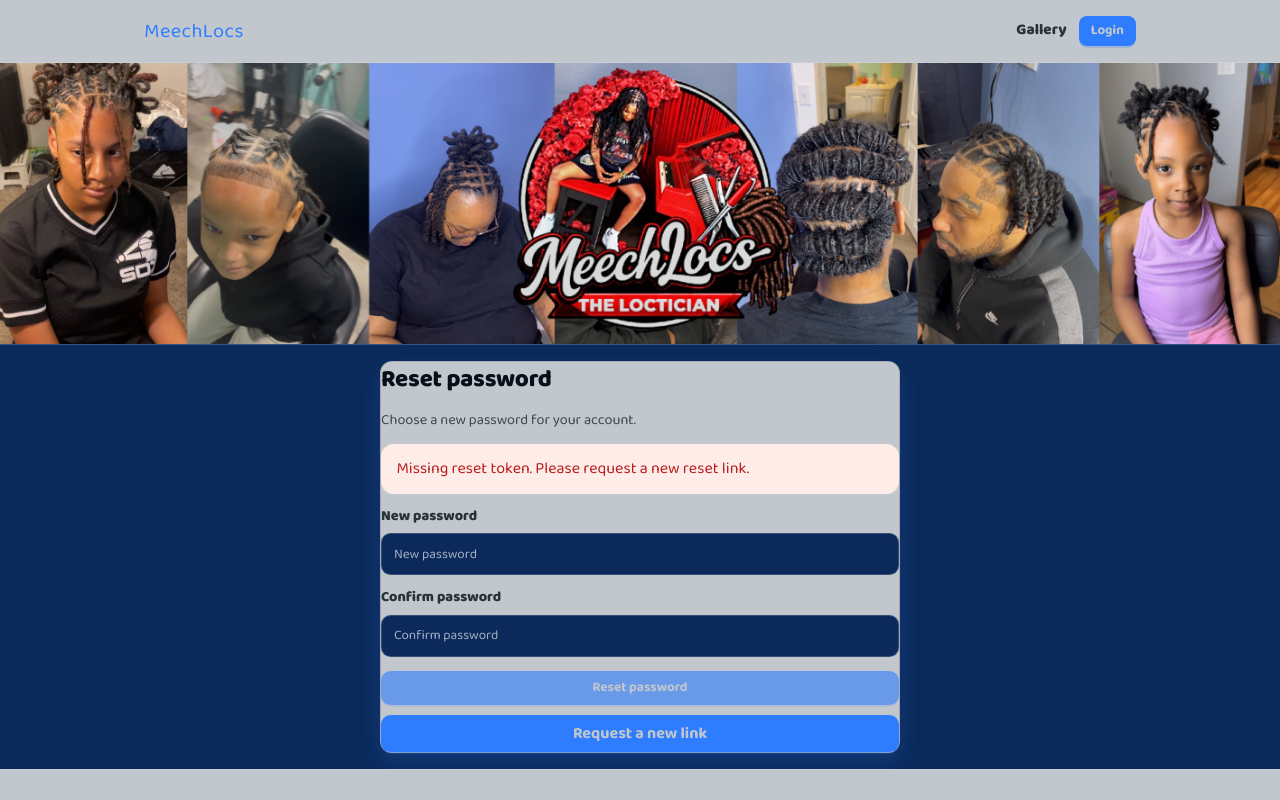
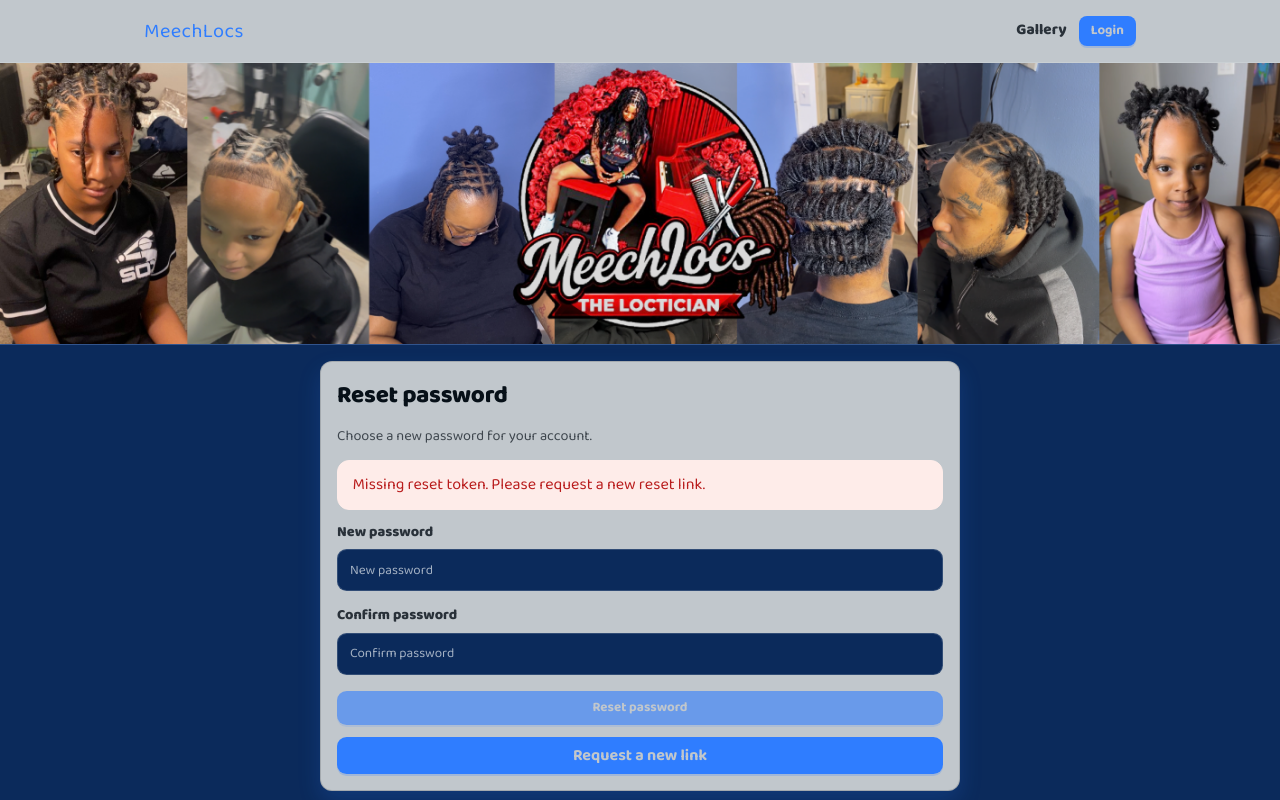
Before and after one commit to asimmons777/Meechlocs, a React (Vite) app in the folder apps/web/: page /reset-password in a window 1280 px wide. Shown: the top 800 px of the page. Built offline with nearby package versions, Linux system fonts and the light colour scheme; no server answers.

Commit message:
Tidy reset password layout spacing

```diff
--- a/apps/web/src/pages/ForgotPassword.tsx
+++ b/apps/web/src/pages/ForgotPassword.tsx
@@ -29,15 +29,18 @@
   }
 
   return (
-    <div className="card" style={{ maxWidth: 520, margin: '0 auto' }}>
+    <div className="card card-pad" style={{ maxWidth: 640, margin: '0 auto' }}>
+      <div style={{ display: 'grid', gap: 12 }}>
+        <div>
           <div className="h2">Forgot password</div>
-      <div className="small muted" style={{ marginTop: 6 }}>
+          <div className="small muted">
             Enter your email and we’ll send you a password reset link.
           </div>
+        </div>
 
-      {error && <div className="alert alert-danger" style={{ marginTop: 12 }}>{error}</div>}
+        {error && <div className="alert alert-danger">{error}</div>}
         {sent && (
-        <div className="alert" style={{ marginTop: 12 }}>
+          <div className="alert">
             If an account exists for <strong>{email}</strong>, you’ll receive a reset link shortly.
             {devResetUrl && (
               <div style={{ marginTop: 10 }}>
@@ -48,7 +51,7 @@
           </div>
         )}
 
-      <form onSubmit={submit} style={{ marginTop: 12 }}>
+        <form onSubmit={submit} style={{ display: 'grid', gap: 14 }}>
           <div className="field">
             <div className="label">Email</div>
             <input
@@ -59,11 +62,12 @@
               autoComplete="email"
             />
           </div>
-        <div style={{ marginTop: 14, display: 'grid', gap: 10 }}>
+          <div style={{ display: 'grid', gap: 12 }}>
             <button className="btn" type="submit" disabled={busy || !email}>Send reset link</button>
             <Link className="btn btn-secondary" to="/">Back to login</Link>
           </div>
         </form>
       </div>
+    </div>
   )
 }
--- a/apps/web/src/pages/ResetPassword.tsx
+++ b/apps/web/src/pages/ResetPassword.tsx
@@ -35,29 +35,32 @@
   }
 
   return (
-    <div className="card" style={{ maxWidth: 520, margin: '0 auto' }}>
+    <div className="card card-pad" style={{ maxWidth: 640, margin: '0 auto' }}>
+      <div style={{ display: 'grid', gap: 12 }}>
+        <div>
           <div className="h2">Reset password</div>
-      <div className="small muted" style={{ marginTop: 6 }}>
+          <div className="small muted">
             Choose a new password for your account.
+          </div>
         </div>
 
         {!token && (
-        <div className="alert alert-danger" style={{ marginTop: 12 }}>
+          <div className="alert alert-danger">
             Missing reset token. Please request a new reset link.
           </div>
         )}
 
-      {error && <div className="alert alert-danger" style={{ marginTop: 12 }}>{error}</div>}
+        {error && <div className="alert alert-danger">{error}</div>}
 
         {done ? (
-        <div className="alert" style={{ marginTop: 12 }}>
+          <div className="alert">
             Password updated. You can now log in with your new password.
-          <div style={{ marginTop: 10 }}>
+            <div style={{ marginTop: 12 }}>
               <Link className="btn btn-secondary" to="/">Back to login</Link>
             </div>
           </div>
         ) : (
-        <form onSubmit={submit} style={{ marginTop: 12 }}>
+          <form onSubmit={submit} style={{ display: 'grid', gap: 14 }}>
             <div className="field">
               <div className="label">New password</div>
               <input
@@ -70,7 +73,7 @@
                 disabled={!token}
               />
             </div>
-          <div className="field" style={{ marginTop: 12 }}>
+            <div className="field">
               <div className="label">Confirm password</div>
               <input
                 value={password2}
@@ -84,12 +87,12 @@
             </div>
 
             {!passwordsMatch && (password || password2) && (
-            <div className="small" style={{ marginTop: 10, color: 'var(--danger)' }}>
+              <div className="small" style={{ color: 'var(--danger-fg)' }}>
                 Passwords must match.
               </div>
             )}
 
-          <div style={{ marginTop: 14, display: 'grid', gap: 10 }}>
+            <div style={{ display: 'grid', gap: 12, marginTop: 2 }}>
               <button className="btn" type="submit" disabled={busy || !token || !passwordsMatch}>
                 Reset password
               </button>
@@ -98,5 +101,6 @@
           </form>
         )}
       </div>
+    </div>
   )
 }
```
Lines whose indentation alone changed are shown as unchanged.
